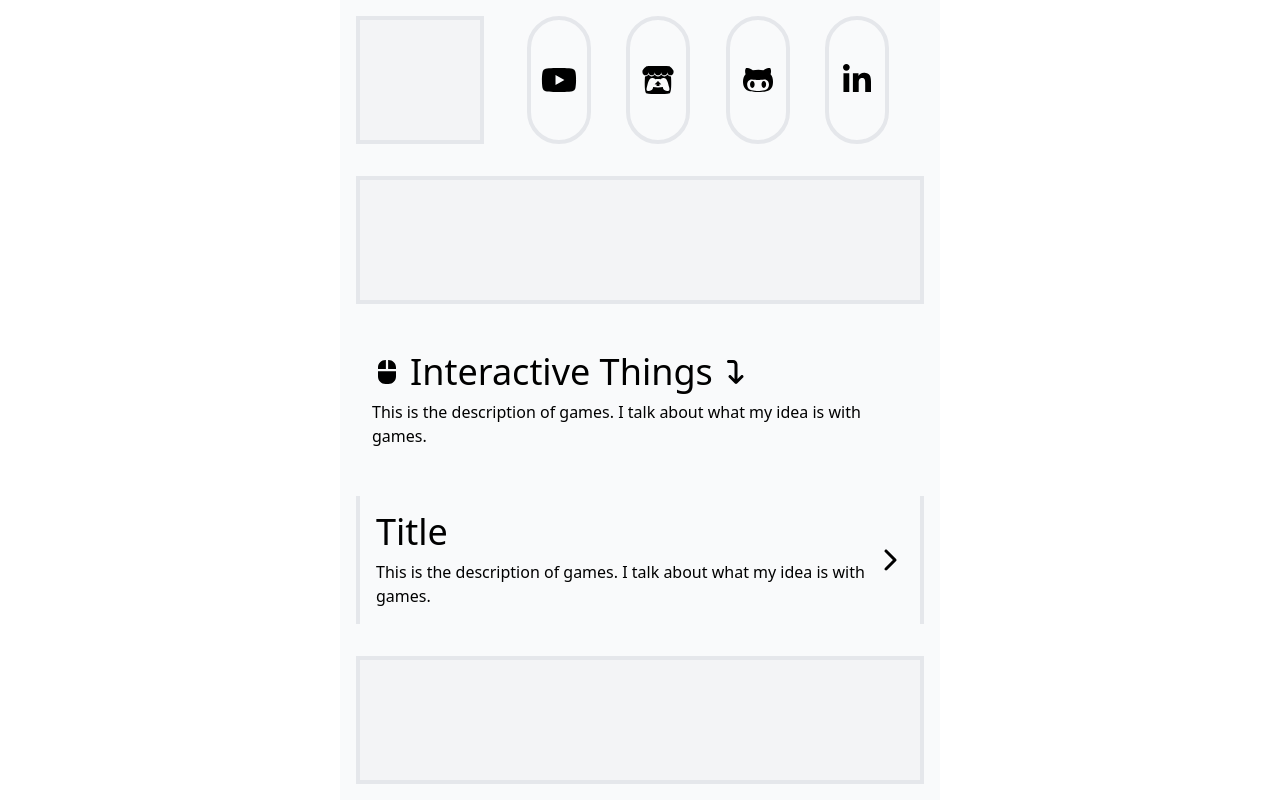
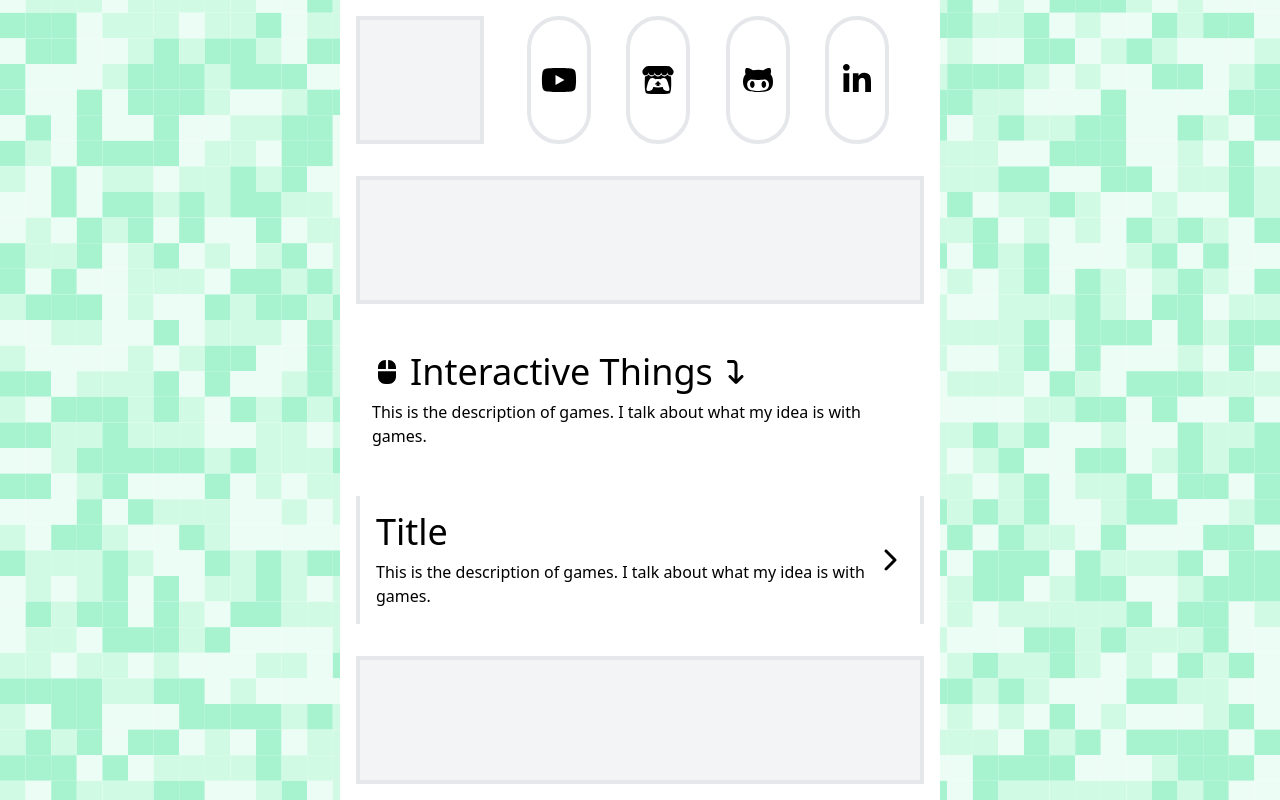
Before and after one commit to strawstack/RichardHayes2026, a React (Vite) app: page / in a window 1280 px wide. Shown: the part 1600-2400 px from the top of the page. Built offline with nearby package versions, Linux system fonts and the light colour scheme.

Commit message:
Add canvas background

```diff
--- a/src/App.tsx
+++ b/src/App.tsx
@@ -10,6 +10,7 @@ import { far } from "@fortawesome/free-regular-svg-icons";
 import { fab } from "@fortawesome/free-brands-svg-icons";
 import { cloneElement, useState, type JSX } from "react";
 import { Water } from "./components/water";
+import { Background } from "./components/background";
 
 library.add(fas, far, fab);
 
@@ -42,7 +43,6 @@ const FullImg = ({ img }: { img?: string }) => {
   );
 };
 
-function App() {
 const text = {
   intro:
     "I’m Richard. Below, you'll find games, project, videos, and (suprizingly) hip-hip songs I've created. Once a week, I record a casual podcast with a friend about Indie Game Dev.",
@@ -58,30 +58,7 @@ function App() {
     "A conversational podcast where two game devs - and sometimes a guest - talk about life and games.",
 };
 
-  const [isRunning, setIsRunning] = useState(false);
-
-  function Details({ open, close, summary, details }: Props) {
-    const [expand, setExpand] = useState(false);
-    const clone = cloneElement(summary(expand ? open : close), {
-      onClick: () => {
-        setExpand(!expand);
-      },
-    });
-    return (
-      <div className="hidden sm:flex flex-col p-4 gap-y-4 border-l-4 border-r-4 items-center hover:bg-gray-200 cursor-pointer">
-        {clone}
-        {expand && details}
-      </div>
-    );
-  }
-
-  function Icon({
-    type,
-    size,
-  }: {
-    type: IconProp;
-    size: SizeProp | undefined;
-  }) {
+function Icon({ type, size }: { type: IconProp; size: SizeProp | undefined }) {
   return <FontAwesomeIcon icon={type} size={size} />;
 }
 
@@ -128,9 +105,28 @@ function App() {
   );
 }
 
+function Details({ open, close, summary, details }: Props) {
+  const [expand, setExpand] = useState(false);
+  const clone = cloneElement(summary(expand ? open : close), {
+    onClick: () => {
+      setExpand(!expand);
+    },
+  });
   return (
-    <div className="flex justify-center">
-      <div className="max-w-150 grow min-w-0 flex flex-col p-4 bg-gray-50 gap-y-8">
+    <div className="hidden sm:flex flex-col p-4 gap-y-4 border-l-4 border-r-4 items-center hover:bg-gray-200 cursor-pointer">
+      {clone}
+      {expand && details}
+    </div>
+  );
+}
+
+function App() {
+  const [isRunning, setIsRunning] = useState(false);
+
+  return (
+    <div className="flex justify-center relative">
+      <Background></Background>
+      <div className="relative z-5 max-w-150 grow min-w-0 flex flex-col p-4 bg-white gap-y-8">
         <FullImg />
 
         <div className="grid grid-rows-[auto_1fr] sm:grid-cols-[auto_1fr] gap-x-2">
--- /dev/null
+++ b/src/components/background.tsx
@@ -0,0 +1,51 @@
+import { useEffect, useRef } from "react";
+
+const colorFill = ["fill-emerald-50", "fill-emerald-100", "fill-emerald-300"];
+const hexFill = ["#ecfdf5", "#d1fae5", "#a7f3d0"];
+
+export function Background() {
+  const canvas = useRef<HTMLCanvasElement>(null);
+
+  function renderCanvas(canvas: HTMLCanvasElement) {
+    const { height, width } = canvas.getBoundingClientRect();
+    const ctx = canvas.getContext("2d")!;
+    canvas.height = height;
+    canvas.width = width;
+
+    const cols = 50;
+    const size = width / cols;
+    const rows = Math.ceil(height / size);
+
+    for (let y = 0; y < rows; y++) {
+      for (let x = 0; x < cols; x++) {
+        const rand = Math.floor(Math.random() * hexFill.length);
+        ctx.fillStyle = hexFill[rand];
+        ctx.beginPath();
+        ctx.rect(x * size, y * size, size, size);
+        ctx.fill();
+      }
+    }
+  }
+
+  useEffect(() => {
+    if (canvas.current) renderCanvas(canvas.current);
+  }, []);
+
+  function handleResize() {
+    if (canvas.current) renderCanvas(canvas.current);
+  }
+
+  useEffect(() => {
+    window.addEventListener("resize", handleResize);
+    return () => {
+      window.removeEventListener("resize", handleResize);
+    };
+  }, []);
+
+  return (
+    <canvas
+      className="absolute inset-0 z-0 w-full h-full hidden sm:inline-block"
+      ref={canvas}
+    ></canvas>
+  );
+}
--- a/src/components/water.tsx
+++ b/src/components/water.tsx
@@ -56,7 +56,7 @@ export function Water() {
   }
 
   function handleScroll() {
-    setOffsetY(window.scrollY / 8);
+    setOffsetY(window.scrollY / 12);
   }
 
   useEffect(() => {
```
Lines whose indentation alone changed are shown as unchanged.
